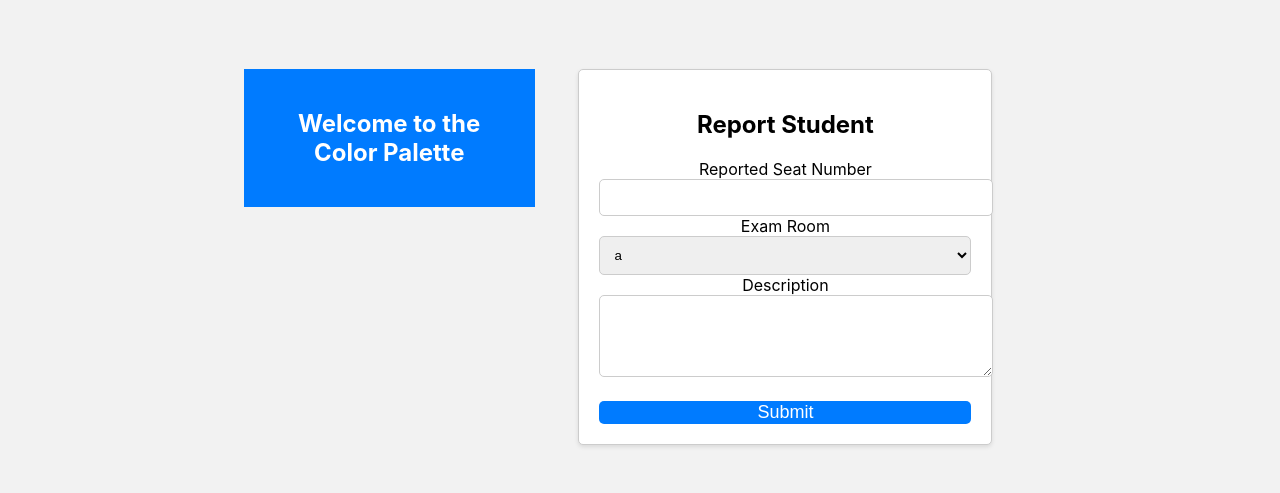
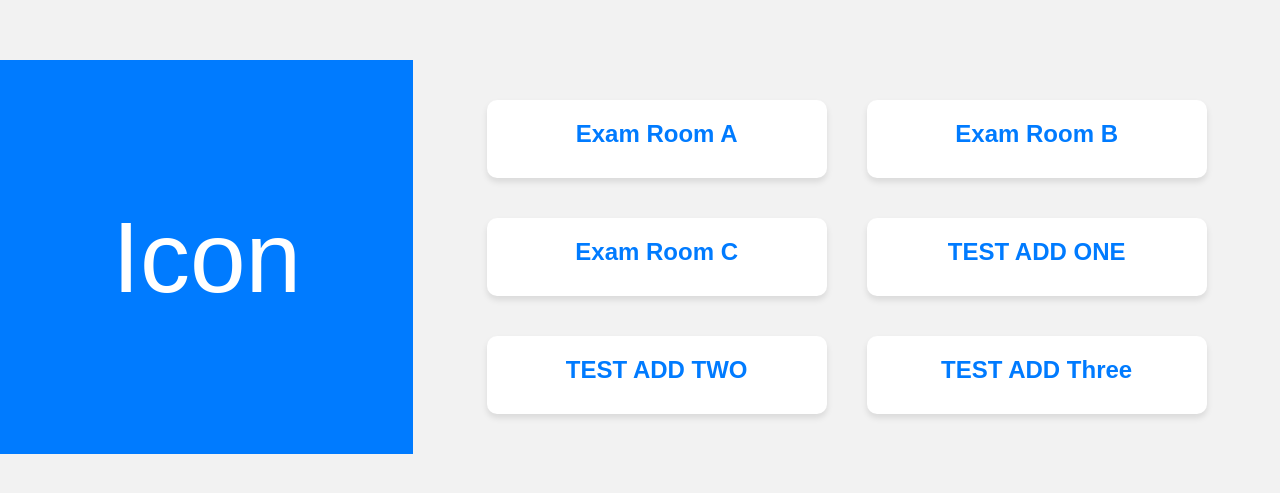
Before and after one commit to majdmarie/AntiCheat, a React (Create React App) app: page / in a window 1280 px wide. Shown: the part 143-636 px from the top of the page. Built offline with nearby package versions, Linux system fonts and the light colour scheme.

Commit message:
Added the EnrolledExams component with styling

```diff
--- a/src/App.js
+++ b/src/App.js
@@ -1,12 +1,13 @@
 import './App.css';
 import Login from './Login.js'
 import ReportStudent from './ReportStudent.js';
+import EnrolledExams from './EnrolledExams';
 
 function App() {
   return (
     <div className="App">
-      <ReportStudent>
-      </ReportStudent>
+      <EnrolledExams>
+      </EnrolledExams>
     </div>
   );
 }
--- /dev/null
+++ b/src/EnrolledExams.css
@@ -0,0 +1,69 @@
+/* EnrolledExams.css */
+body {
+    margin: 0;
+    padding: 0;
+    height: 100vh;
+    font-family: Arial, sans-serif;
+    display: flex;
+    flex-direction: column;
+  }
+
+  .container {
+    display: flex;
+    height: 100%;
+  }
+
+  .icon-container {
+    flex: 1; /* 1/3 of the width for the icon */
+    background-color: #007bff; /* Blue background color for the icon section */
+    display: flex;
+    justify-content: center;
+    align-items: center;
+  }
+
+  .icon {
+    color: #fff; /* Icon color */
+    font-size: 100px; /* Icon size */
+  }
+
+  .card-list-container {
+    flex: 2; /* 2/3 of the width for the card section */
+    padding: 20px;
+    display: flex;
+    flex-wrap: wrap;
+    justify-content: center;
+    align-items: center;
+  }
+
+  .custom-card {
+    width: 300px; /* Card width */
+    margin: 20px;
+    padding: 20px;
+    background-color: #fff; /* Card background color */
+    border-radius: 10px;
+    box-shadow: 0 4px 6px rgba(0, 0, 0, 0.1);
+    transition: transform 0.2s ease-in-out;
+    color: #333;
+  }
+
+  .exam-room {
+    font-size: 24px;
+    font-weight: bold;
+    color: #007bff;
+    margin-bottom: 10px;
+  }
+
+  .seat-number {
+    font-size: 18px;
+    color: #666;
+    display: none;
+  }
+
+  .custom-card:hover {
+    transform: scale(1.05);
+    box-shadow: 0 8px 12px rgba(0, 0, 0, 0.2);
+  }
+
+  .custom-card:hover .seat-number {
+    display: block;
+  }
--- /dev/null
+++ b/src/EnrolledExams.js
@@ -0,0 +1,37 @@
+// EnrolledExams.js
+import React, { useState } from "react";
+import Card from "react-bootstrap/Card";
+import "./EnrolledExams.css";
+
+export default function EnrolledExams() {
+  const [studentSeats, setStudentSeats] = useState([
+    { id: 1, examRoom: "Exam Room A", seatNumber: "Seat 101" },
+    { id: 2, examRoom: "Exam Room B", seatNumber: "Seat 102" },
+    { id: 3, examRoom: "Exam Room C", seatNumber: "Seat 103" },
+    { id: 4, examRoom: "TEST ADD ONE", seatNumber: "Seat 10232"},
+    { id: 5, examRoom: "TEST ADD TWO", seatNumber: "Seat 4325"},
+    { id: 6, examRoom: "TEST ADD Three", seatNumber: "Seat 4325"},
+    // Add more data as needed
+  ]);
+
+  return (
+    <div className="container">
+      <div className="icon-container">
+        <div className="icon">
+          {/* You can use an icon library or an image here */}
+          Icon
+        </div>
+      </div>
+      <div className="card-list-container">
+        {studentSeats.map((studentSeat) => (
+          <Card key={studentSeat.id} className="custom-card">
+            <Card.Body>
+              <Card.Title className="exam-room">{studentSeat.examRoom}</Card.Title>
+              <Card.Text className="seat-number">{studentSeat.seatNumber}</Card.Text>
+            </Card.Body>
+          </Card>
+        ))}
+      </div>
+    </div>
+  );
+}
```
